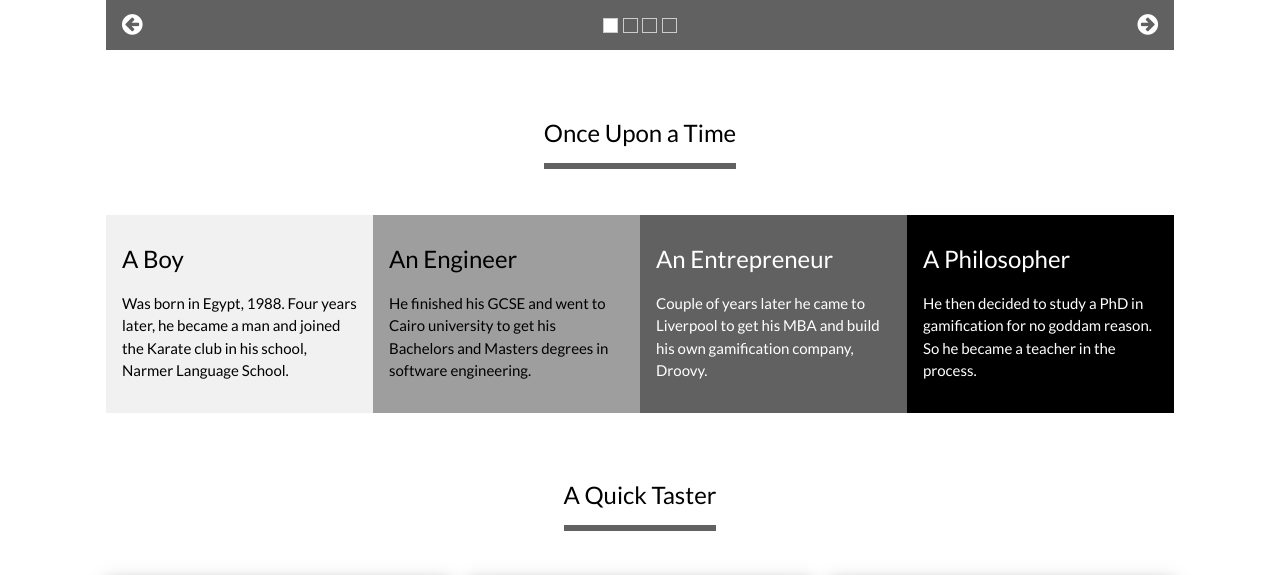
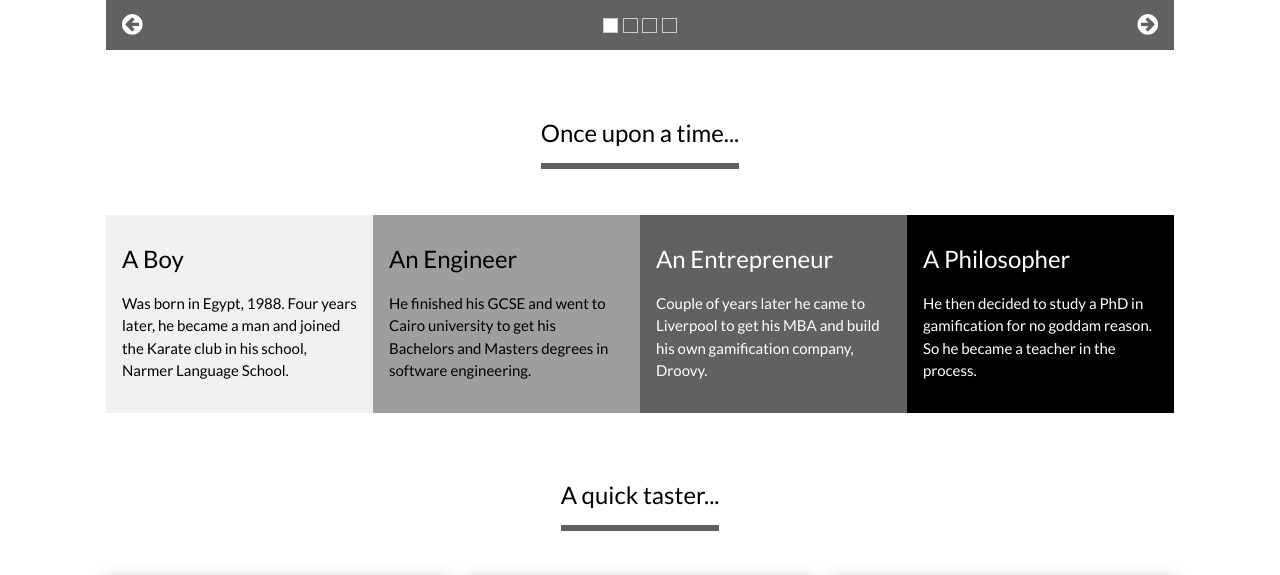
Before and after one commit to omarkhaledshoukry/omarkhaledshoukry.github.io, a plain HTML site: page index.html in a window 1280 px wide. Shown: the part 815-1390 px from the top of the page. Drawn offline with nearby package versions, Linux system fonts and the light colour scheme.

Commit message:
Add files via upload

```diff
--- a/index.html
+++ b/index.html
@@ -87,7 +87,7 @@ html,body,h1,h2,h3,h4 {font-family:"Lato", sans-serif}
   <!-- Grid -->
   <div class="w3-row w3-container" id="my_games">
     <div class="w3-center w3-padding-64">
-      <span class="w3-xlarge w3-bottombar w3-border-dark-grey w3-padding-16">Once Upon a Time</span>
+      <span class="w3-xlarge w3-bottombar w3-border-dark-grey w3-padding-16">Once upon a time...</span>
     </div>
     <div class="w3-col l3 m6 w3-light-grey w3-container w3-padding-16">
       <h3>A Boy</h3>
@@ -114,7 +114,7 @@ html,body,h1,h2,h3,h4 {font-family:"Lato", sans-serif}
   <!-- Grid -->
   <div class="w3-row-padding" id="about">
     <div class="w3-center w3-padding-64">
-      <span class="w3-xlarge w3-bottombar w3-border-dark-grey w3-padding-16">A Quick Taster</span>
+      <span class="w3-xlarge w3-bottombar w3-border-dark-grey w3-padding-16">A quick taster...</span>
     </div>
 
     <div class="w3-third w3-margin-bottom">
```
